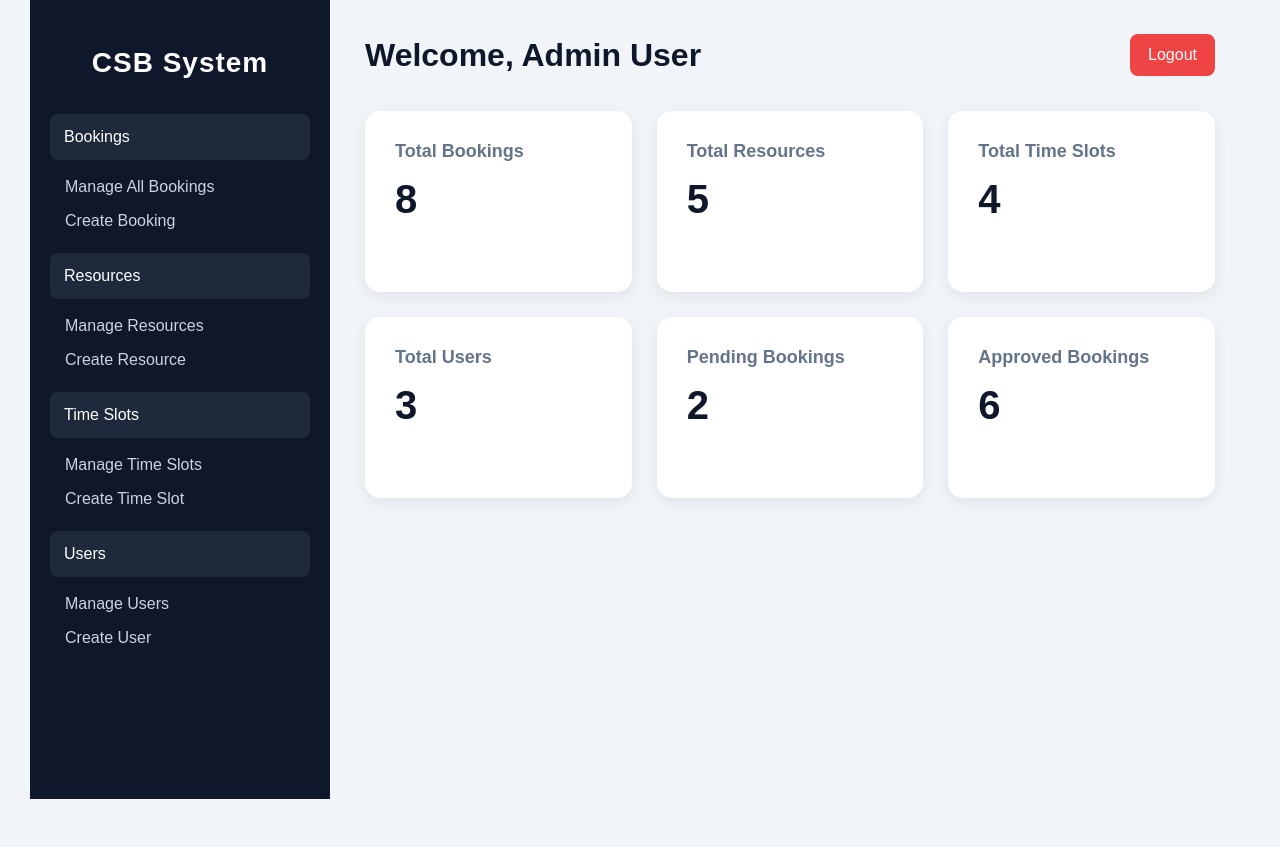
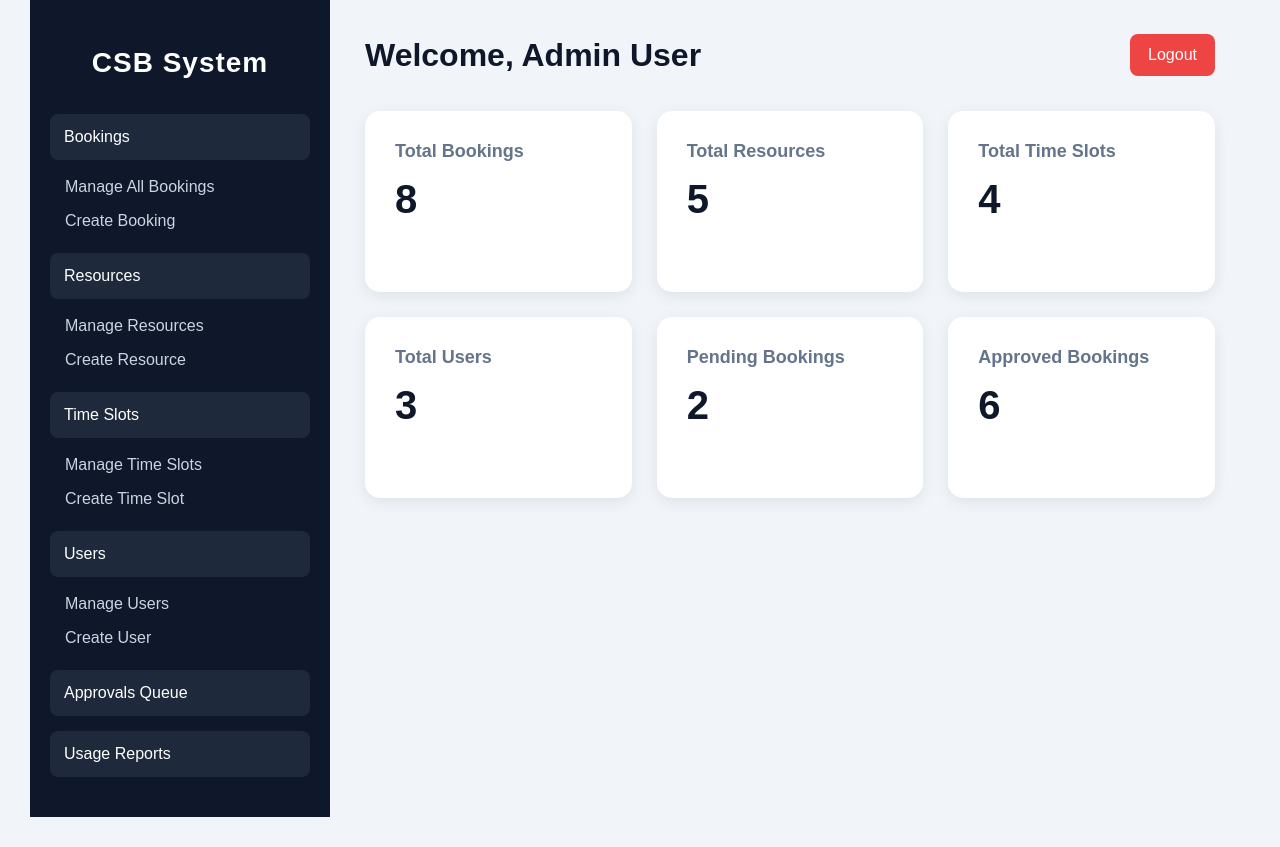
Before and after one commit to DuyQuangPham3101/campus-services-booking, a PHP site: page /dashboard.php in a window 1280 px wide. Shown: the part 31-878 px from the top of the page. Before the commit the page ends 830 px from the top, so only its background shows below. Run offline with PHP 8.4, Linux system fonts and the light colour scheme; a user stored in the database is signed in.

Commit message:
Integrate links to Approvals, Reports, and Cancellations directly into Dashboard and Bookings List views

```diff
--- a/public/dashboard.php
+++ b/public/dashboard.php
@@ -269,6 +269,24 @@ $user = $_SESSION['user'];
 
         </div>
 
+        <!-- APPROVALS (For Lecturer/Admin) -->
+        <?php if ($user['role'] === 'admin' || $user['role'] === 'lecturer'): ?>
+        <div class="menu-item">
+            <a href="../views/approvals/index.php">
+                <button class="menu-btn">Approvals Queue</button>
+            </a>
+        </div>
+        <?php endif; ?>
+
+        <!-- REPORTS (For Lecturer/Admin) -->
+        <?php if ($user['role'] === 'admin' || $user['role'] === 'lecturer'): ?>
+        <div class="menu-item">
+            <a href="../views/reports/index.php">
+                <button class="menu-btn">Usage Reports</button>
+            </a>
+        </div>
+        <?php endif; ?>
+
     </div>
 
     <!-- MAIN -->
```
Also changed, not shown: views/bookings/index.php (+8 -0 lines).
